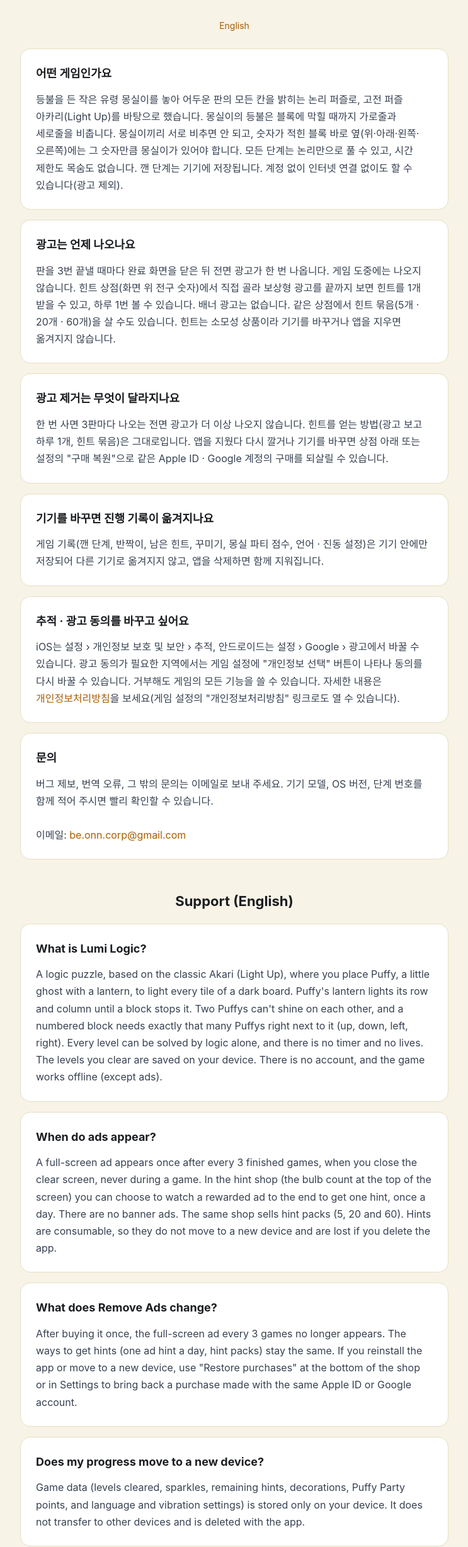
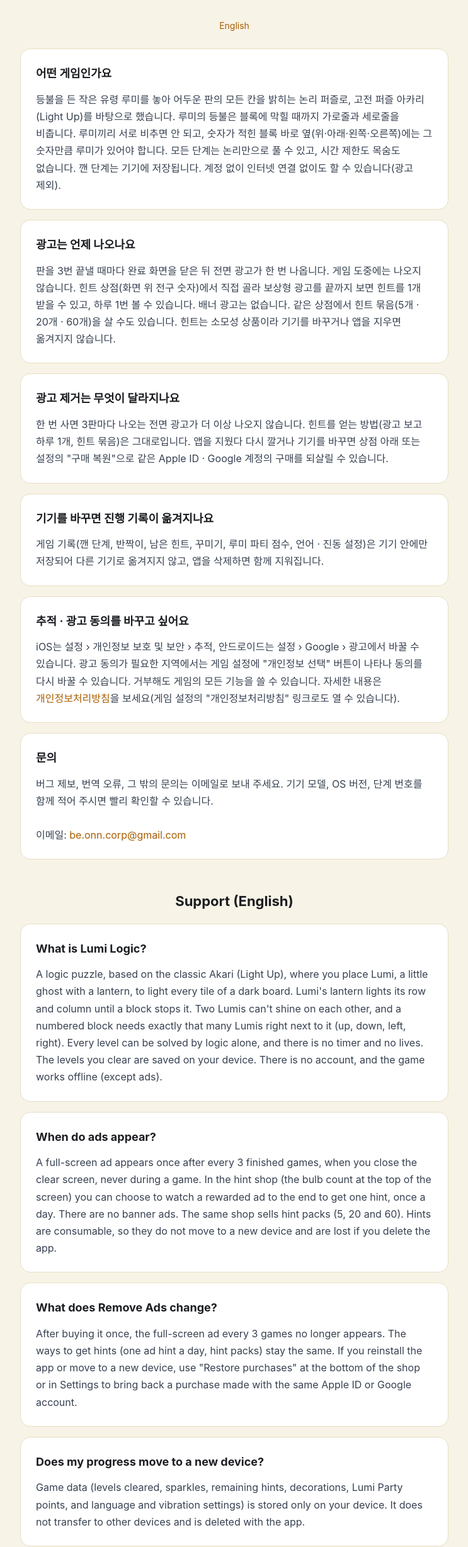
Before and after one commit to dev-eyoungmin/pages, a plain HTML site: page lumidoku/support.html in a window 1280 px wide. Shown: the part 130-2587 px from the top of the page at 63% size, without its empty margins (268-1011 px from the left). Drawn offline with Linux system fonts and the light colour scheme.

Commit message:
Lumi Logic pages: the mascot is now Lumi
Co-Authored-By: Claude Opus 5.5 <noreply@anthropic.com>

```diff
--- a/lumidoku/support.html
+++ b/lumidoku/support.html
@@ -17,7 +17,7 @@
 
   <section>
     <h2>어떤 게임인가요</h2>
-    <p>등불을 든 작은 유령 몽실이를 놓아 어두운 판의 모든 칸을 밝히는 논리 퍼즐로, 고전 퍼즐 아카리(Light Up)를 바탕으로 했습니다. 몽실이의 등불은 블록에 막힐 때까지 가로줄과 세로줄을 비춥니다. 몽실이끼리 서로 비추면 안 되고, 숫자가 적힌 블록 바로 옆(위·아래·왼쪽·오른쪽)에는 그 숫자만큼 몽실이가 있어야 합니다. 모든 단계는 논리만으로 풀 수 있고, 시간 제한도 목숨도 없습니다. 깬 단계는 기기에 저장됩니다. 계정 없이 인터넷 연결 없이도 할 수 있습니다(광고 제외).</p>
+    <p>등불을 든 작은 유령 루미를 놓아 어두운 판의 모든 칸을 밝히는 논리 퍼즐로, 고전 퍼즐 아카리(Light Up)를 바탕으로 했습니다. 루미의 등불은 블록에 막힐 때까지 가로줄과 세로줄을 비춥니다. 루미끼리 서로 비추면 안 되고, 숫자가 적힌 블록 바로 옆(위·아래·왼쪽·오른쪽)에는 그 숫자만큼 루미가 있어야 합니다. 모든 단계는 논리만으로 풀 수 있고, 시간 제한도 목숨도 없습니다. 깬 단계는 기기에 저장됩니다. 계정 없이 인터넷 연결 없이도 할 수 있습니다(광고 제외).</p>
   </section>
 
   <section>
@@ -32,7 +32,7 @@
 
   <section>
     <h2>기기를 바꾸면 진행 기록이 옮겨지나요</h2>
-    <p>게임 기록(깬 단계, 반짝이, 남은 힌트, 꾸미기, 몽실 파티 점수, 언어 · 진동 설정)은 기기 안에만 저장되어 다른 기기로 옮겨지지 않고, 앱을 삭제하면 함께 지워집니다.</p>
+    <p>게임 기록(깬 단계, 반짝이, 남은 힌트, 꾸미기, 루미 파티 점수, 언어 · 진동 설정)은 기기 안에만 저장되어 다른 기기로 옮겨지지 않고, 앱을 삭제하면 함께 지워집니다.</p>
   </section>
 
   <section>
@@ -51,7 +51,7 @@
 
   <section>
     <h2>What is Lumi Logic?</h2>
-    <p>A logic puzzle, based on the classic Akari (Light Up), where you place Puffy, a little ghost with a lantern, to light every tile of a dark board. Puffy's lantern lights its row and column until a block stops it. Two Puffys can't shine on each other, and a numbered block needs exactly that many Puffys right next to it (up, down, left, right). Every level can be solved by logic alone, and there is no timer and no lives. The levels you clear are saved on your device. There is no account, and the game works offline (except ads).</p>
+    <p>A logic puzzle, based on the classic Akari (Light Up), where you place Lumi, a little ghost with a lantern, to light every tile of a dark board. Lumi's lantern lights its row and column until a block stops it. Two Lumis can't shine on each other, and a numbered block needs exactly that many Lumis right next to it (up, down, left, right). Every level can be solved by logic alone, and there is no timer and no lives. The levels you clear are saved on your device. There is no account, and the game works offline (except ads).</p>
   </section>
 
   <section>
@@ -66,7 +66,7 @@
 
   <section>
     <h2>Does my progress move to a new device?</h2>
-    <p>Game data (levels cleared, sparkles, remaining hints, decorations, Puffy Party points, and language and vibration settings) is stored only on your device. It does not transfer to other devices and is deleted with the app.</p>
+    <p>Game data (levels cleared, sparkles, remaining hints, decorations, Lumi Party points, and language and vibration settings) is stored only on your device. It does not transfer to other devices and is deleted with the app.</p>
   </section>
 
   <section>
```
Also changed, not shown: lumidoku/index.html (+2 -2 lines), lumidoku/privacy.html (+4 -4 lines).
